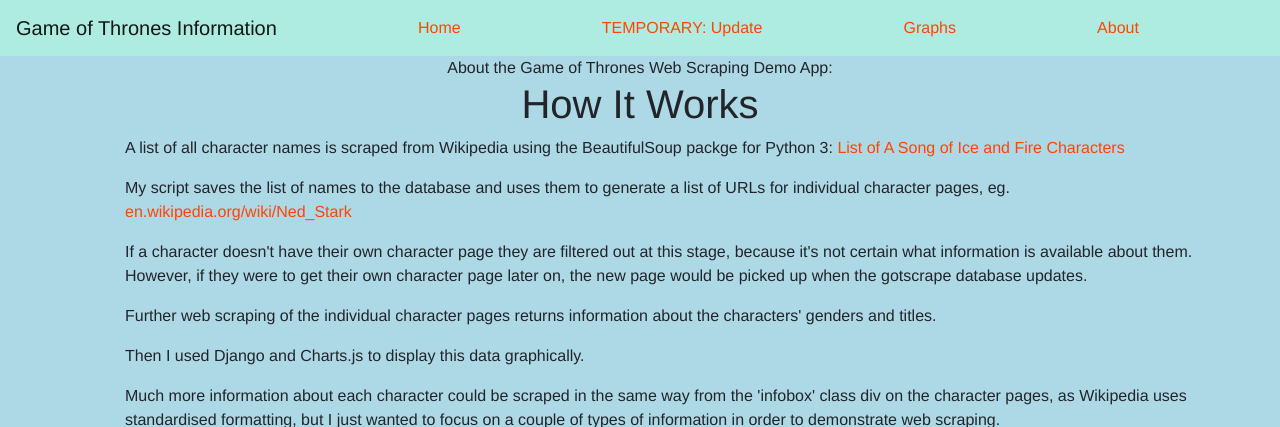
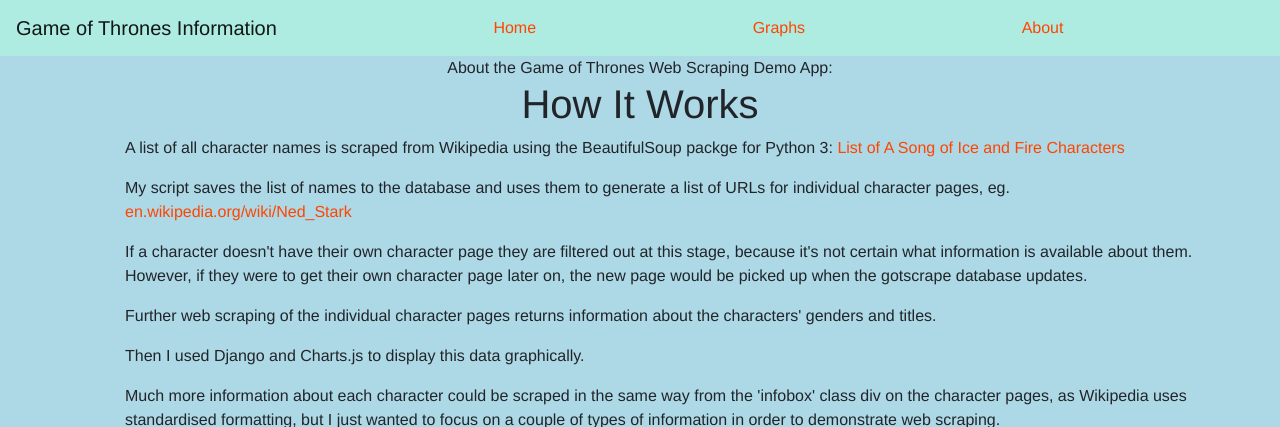
Before and after one commit to cjacobs27/gotscrapev2, a Django app: page /gotsv2/about/ in a window 1280 px wide. Shown: the top 427 px of the page. Run offline with Django 3.2, Linux system fonts and the light colour scheme; tables that the repository leaves empty hold one stand-in row (values such as "Sample post"); some libraries are stand-ins or nearby versions.

Commit message:
Remove temporary Update view
The worker.py automates the updates on the production server via Heroku

```diff
--- a/gotsv2/templates/gotsv2/base.html
+++ b/gotsv2/templates/gotsv2/base.html
@@ -51,7 +51,7 @@ div .card {
 <nav class="navbar navbar-toggleable-md navbar-light bg-faded">
   <a class="navbar-brand" href="/gotsv2/">Game of Thrones Information</a>
     <a class="nav-link" href="/gotsv2/">Home</a>
-    <a class="nav-link" href="/gotsv2/update/">TEMPORARY: Update</a>
+{#    <a class="nav-link" href="/gotsv2/update/">TEMPORARY: Update</a>#}
     <a class="nav-link" href="/gotsv2/graph/">Graphs</a>
     <a class="nav-link" href="/gotsv2/about/">About</a>
     <span class="navbar-text">
--- a/gotsv2/urls.py
+++ b/gotsv2/urls.py
@@ -4,7 +4,7 @@ from . import views
 
 urlpatterns = [
     url(r'^$', views.gotsv2, name='gotsv2'),
-    url(r'^update/', views.update, name='runupdate'),
+    # url(r'^update/', views.update, name='runupdate'),
     url(r'^graph/', views.graph, name='graph'),
     url(r'^gender-graph/',views.gender_graph_page, name='gender-graph'),
     url(r'^title-graph/',views.title_graph_page, name='title-graph'),
--- a/gotsv2/views.py
+++ b/gotsv2/views.py
@@ -22,22 +22,23 @@ def about(request):
 
     return render(request, 'gotsv2/about.html')
 
+# Update is now commented out as the Update view is no longer needed.
 
-def update(request):
-    u = Update()
-    u.gender_foreign_key_init()
-    u.generate_links()
-    u.link_scrape()
-    u.character_model_update()
-    i = Infoscrape()
-    i.encode_gender_and_update()
-    i.scrape_titles_and_update_model()
-    i.populate_title_strings_model()
-
-    # Only after the scripts have run will a response be sent to the client.
-    print("Updated")
-    # This template will be rendered:
-    return render(request, 'gotsv2/update.html')
+# def update(request):
+#     u = Update()
+#     u.gender_foreign_key_init()
+#     u.generate_links()
+#     u.link_scrape()
+#     u.character_model_update()
+#     i = Infoscrape()
+#     i.encode_gender_and_update()
+#     i.scrape_titles_and_update_model()
+#     i.populate_title_strings_model()
+#
+#     # Only after the scripts have run will a response be sent to the client.
+#     print("Updated")
+#     # This template will be rendered:
+#     return render(request, 'gotsv2/update.html')
 
 def graph(request):
     c = Character()
```
